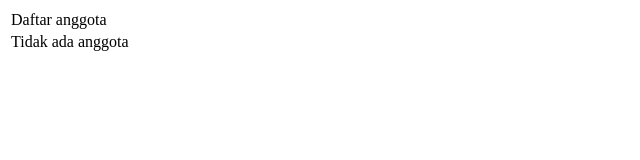
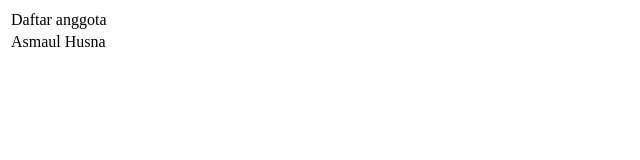
Before and after one commit to Husnaa/RPL-INF-2017-05, a plain HTML site: page index.html in a window 1280 px wide. Shown: the full height of the page, 0-640 px from the left. Drawn offline with Linux system fonts and the light colour scheme.

Commit message:
Update index.html

```diff
--- a/index.html
+++ b/index.html
@@ -6,7 +6,7 @@
    <body>
      <table border="0">
        <tr><td>Daftar anggota</td></tr>
-       <tr><td>Tidak ada anggota</td></tr>
+       <tr><td>Asmaul Husna</td></tr>
       </table>
      </body>
   </html>
```
